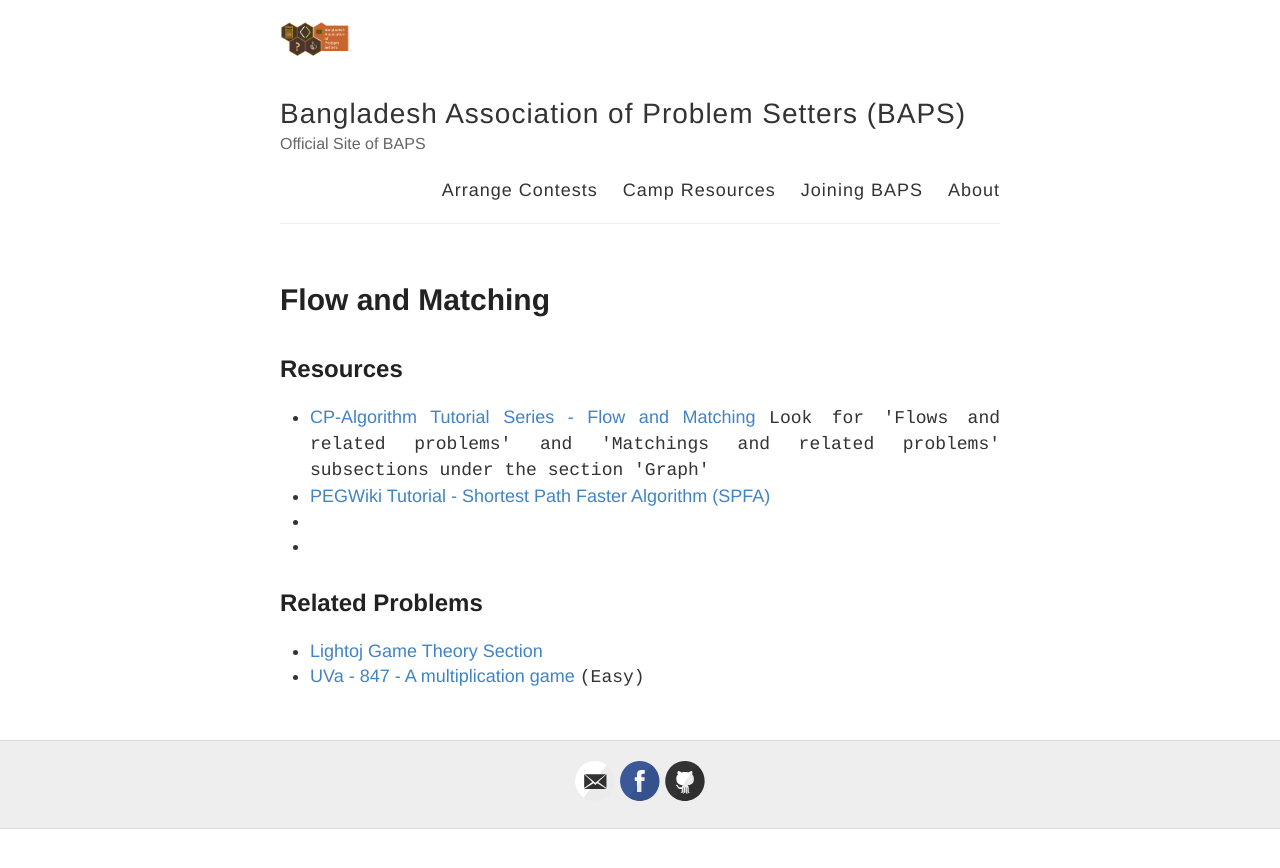
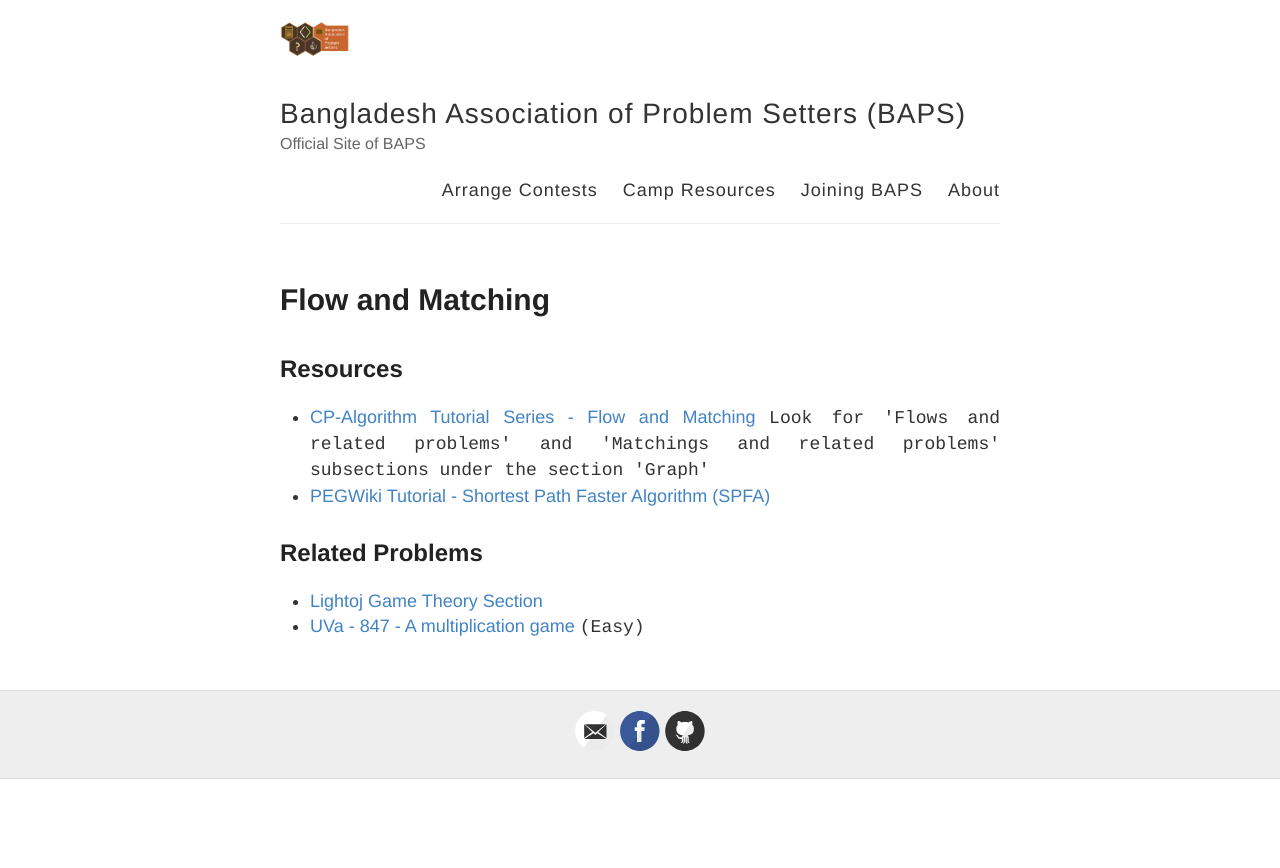
Before and after one commit to baps-bgd/baps-bgd.github.io, a Jekyll site: the page built from _posts/2021-01-03-flow-matching.md, in a window 1280 px wide. Shown: the top 868 px of the page. Built offline with Jekyll 4.4.1, drawn with Linux system fonts in a browser that asks for light colours.

Commit message:
Update 2021-01-03-flow-matching.md

```diff
--- a/_posts/2021-01-03-flow-matching.md
+++ b/_posts/2021-01-03-flow-matching.md
@@ -7,8 +7,8 @@
 ## Resources
 - [CP-Algorithm Tutorial Series - Flow and Matching](https://cp-algorithms.com/){:target="\_blank"} `Look for 'Flows and related problems' and 'Matchings and related problems' subsections under the section 'Graph' `
 - [PEGWiki Tutorial - Shortest Path Faster Algorithm (SPFA)](https://wcipeg.com/wiki/Shortest_Path_Faster_Algorithm){:target="\_blank"}
-- [](){:target="\_blank"}
-- [](){:target="\_blank"}
+[](){:target="\_blank"}
+[](){:target="\_blank"}
 
 ## Related Problems
 
```
